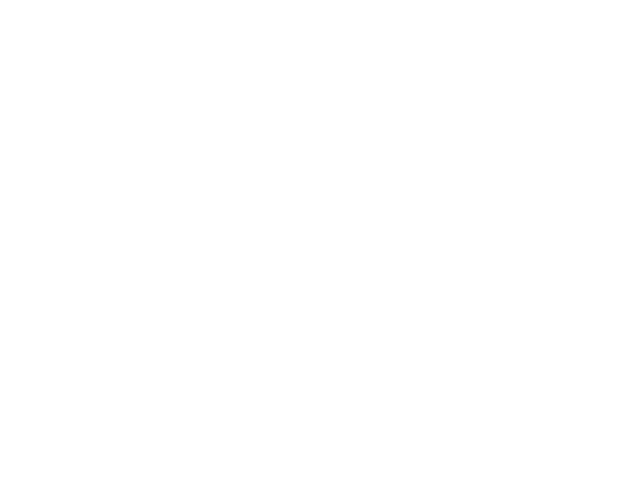
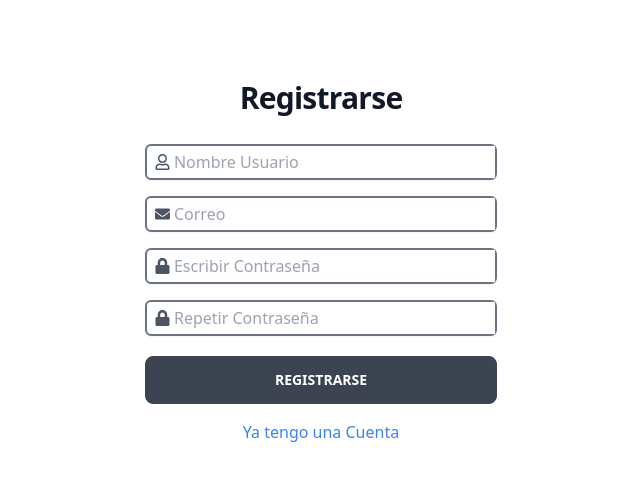
Before and after one commit to AlbeTorres/Asisto, a React (Vite) app in the folder AsistoApp/: page /register in a window 1280 px wide. Before the commit this address had no page. Shown: the top 480 px of the page, without its empty margins (319-959 px from the left). Built offline with nearby package versions, Linux system fonts and the light colour scheme.

Commit message:
creado auth

```diff
--- /dev/null
+++ b/AsistoApp/src/Pages/auth/Login.jsx
@@ -0,0 +1,117 @@
+import React, { useState, useContext, useEffect } from "react";
+import { Link, useNavigate } from "react-router-dom";
+import { FaLock, FaUser, FaEnvelope } from "react-icons/fa";
+import alertaContext from "../../context/alertaContext/alertaContext";
+import authContext from "../../context/authContext/authContext";
+
+const Login = () => {
+  const auxAlertaContext = useContext(alertaContext);
+  const { alerta, mostrarAlerta } = auxAlertaContext;
+
+  const AuthContext = useContext(authContext);
+  const { autenticado, mensaje, iniciarSesion, usuarioAutenticado } =
+    AuthContext;
+
+  const history = useNavigate();
+
+  useEffect(() => {
+    usuarioAutenticado();
+
+    if (autenticado) {
+      history("/");
+    }
+
+    if (mensaje) {
+      mostrarAlerta(mensaje.msg, mensaje.categoria);
+    }
+  }, [mensaje, autenticado]);
+
+  //state para inciar sesión
+  const [auth, setAuth] = useState({
+    email: "",
+    password: "",
+  });
+
+  //extraer email y password de auth
+  const { email, password } = auth;
+
+  //leer el email y password de los inputs
+  const onChange = (e) => {
+    setAuth({ ...auth, [e.target.name]: e.target.value });
+  };
+
+  //acción al submit el form
+  const onSubmit = (e) => {
+    e.preventDefault();
+
+    //validar campos
+    if (email.trim() === "" || password.trim() === "") {
+      mostrarAlerta("Todos los campos son obligatorios", "error");
+      return;
+    }
+
+    if (password.length < 8) {
+      mostrarAlerta("La contraseña debe contener más 8 caracteres", "error");
+      return;
+    }
+
+    //pasarlo al action
+    iniciarSesion({ email, password });
+  };
+
+  return (
+    <div className="max-w-sm mx-auto mt-20 px-10 w-4/5 min-w-fit">
+      {alerta ? (
+        <div className='text-xl  text-white rounded-md absolute right-4 text-center p-2 top-2 shadow-md bg-red-600'>{alerta.msg} </div>
+      ) : null}
+      <h2 className="text-center text-3xl text-gray-900 font-sans font-extrabold tracking-tight">
+        Inicia sesión
+      </h2>
+
+      <form className="grid grid-cols-1  mt-5" onSubmit={onSubmit}>
+        <div className="my-2 flex items-center pl-1 border-2 border-gray-500 rounded-md shadow-sm ">
+          <FaEnvelope className="text-2xl p-1 text-gray-600"></FaEnvelope>
+          <input
+            className="py-1  w-full focus:outline-none"
+            type="email"
+            id="email"
+            name="email"
+            value={email}
+            onChange={onChange}
+            placeholder="Correo"
+          />
+        </div>
+        <div className="my-2 flex items-center pl-1 border-2 border-gray-500 rounded-md shadow-sm ">
+          <FaLock className="text-2xl p-1 text-gray-600"></FaLock>
+          <input
+           className="py-1  w-full focus:outline-none"
+            type="password"
+            id="password"
+            name="password"
+            onChange={onChange}
+            value={password}
+            placeholder="Escribir Contraseña"
+          />
+        </div>
+
+        <input className="btn mt-3" type="submit" value="Iniciar sesión" />
+
+        <label className="mx-auto mt-4">
+          <input
+            className="mr-1"
+            type="checkbox"
+            id="cbox1"
+            value="first_checkbox"
+          />
+          Recuérdame
+        </label>
+
+        <Link to={"/register"} className="text-center  mt-4 text-blue-500">
+          Olvidé mi contraseña
+        </Link>
+      </form>
+    </div>
+  );
+};
+
+export default Login;
--- /dev/null
+++ b/AsistoApp/src/Pages/auth/Register.jsx
@@ -0,0 +1,146 @@
+import React,{useState, useContext, useEffect} from 'react'
+import {Link, useNavigate} from 'react-router-dom';
+import { FaRegUser,FaLock, FaEnvelope } from 'react-icons/fa';
+import alertaContext from '../../context/alertaContext/alertaContext';
+import authContext from '../../context/authContext/authContext';
+import '../../index.css';
+
+const NuevaCuenta = ()=>{
+
+    const history = useNavigate();
+
+    const auxAlertaContext = useContext(alertaContext);
+    const {alerta,mostrarAlerta}= auxAlertaContext;
+
+    const AuthContext = useContext(authContext);
+    const {autenticado,mensaje,registrarUsuario} = AuthContext;
+
+
+
+    useEffect(()=>{
+
+    if (autenticado){
+    history('/');
+    }
+
+      if(mensaje){
+        mostrarAlerta(mensaje.msg, mensaje.categoria);
+   }
+
+     },[mensaje, autenticado]);
+
+
+
+    const [newUser, setNewuser]= useState({
+        nombre:"",
+        email:"",
+        password:"",
+        passwordTes:""
+    });
+
+    const {nombre,email,password,passwordTes}= newUser;
+
+
+    const onChange= e=>{
+        setNewuser({
+            ...newUser,
+            [e.target.name]:e.target.value
+        })
+
+
+    }
+    const onSubmit= e=>{
+        e.preventDefault();
+
+         //validar campos vacios
+         if(email.trim() ==='' || password.trim() ===''|| passwordTes.trim()===''|| nombre.trim()==='' ){
+
+             mostrarAlerta('Todos los campos son obligatorios', 'error')
+             return;
+         }
+
+         //validar contraseñas iguales
+         if(password!==passwordTes){
+             mostrarAlerta('La contraseñas no coinciden', 'error')
+             return;
+
+         }
+
+
+
+        if(password.length<8){
+            mostrarAlerta('La contraseña debe contener más 8 caracteres', 'error')
+            return;
+        }
+
+     registrarUsuario({nombre,email,password})
+    }
+
+    return (
+        <div className='max-w-sm mx-auto mt-20 px-4 w-4/5 min-w-fit mecagoentumadre '>
+             {alerta ? (<div className={`alerta ${alerta.categoria}`}>{alerta.msg} </div>) : null}
+
+            <h2 className='text-center text-3xl text-gray-900 font-sans font-extrabold tracking-tight' >Registrarse</h2>
+
+            <form className="grid grid-cols-1 mt-5" onSubmit={onSubmit}>
+
+                <div  className="my-2 flex items-center pl-1 border-2 border-gray-500 rounded-md shadow-sm ">
+                    <FaRegUser className="text-2xl p-1 text-gray-600"></FaRegUser>
+                    <input
+                        className="py-1  w-full focus:outline-none"
+                        type={"text "}
+                        name='nombre'
+                        value={nombre}
+                        onChange={onChange}
+                        placeholder={"Nombre Usuario"}
+                    />
+                </div>
+
+                <div className="my-2 flex items-center pl-1 border-2 border-gray-500 rounded-md shadow-sm ">
+                    <FaEnvelope className="text-2xl p-1 text-gray-600"></FaEnvelope>
+                    <input className="py-1  w-full focus:outline-none"
+                        type="email"
+                        id="email"
+                        name="email"
+                        value={email}
+                        onChange={onChange}
+                        placeholder="Correo" />
+
+                </div>
+                <div className="my-2 flex items-center pl-1 border-2 border-gray-500 rounded-md shadow-sm ">
+                    <FaLock className="text-2xl p-1 text-gray-600"></FaLock>
+                    <input className="py-1  w-full focus:outline-none"
+                        type="password"
+                        id="password"
+                        name="password"
+                        onChange={onChange}
+                        value={password}
+                        placeholder="Escribir Contraseña" />
+                </div>
+
+                <div className="my-2 flex items-center pl-1 border-2 border-gray-500 rounded-md shadow-sm ">
+                    <FaLock className="text-2xl p-1 text-gray-600"></FaLock>
+                    <input className="py-1  w-full focus:outline-none"
+                        type="password"
+                        id="passwordtes"
+                        name="passwordTes"
+                        onChange={onChange}
+                        value={passwordTes}
+                        placeholder="Repetir Contraseña" />
+                </div>
+
+
+
+                <input className="btn mt-3"
+                type="submit" value='Registrarse'/>
+
+                <Link to={"/login"} className= "text-center mt-4 text-blue-500">Ya tengo una Cuenta</Link>
+            </form>
+
+
+
+        </div>
+    );
+}
+
+export default NuevaCuenta;
--- a/AsistoApp/src/routes/Rutas.jsx
+++ b/AsistoApp/src/routes/Rutas.jsx
@@ -1,6 +1,8 @@
 import React from "react";
 
 import { Routes, Route, Navigate } from "react-router-dom";
+import Login from "../Pages/auth/Login";
+import NuevaCuenta from "../Pages/auth/Register";
 import Home from "../Pages/Home";
 import TrabajadorMenu from "../Pages/TrabajadorMenu";
 
@@ -10,6 +12,8 @@ const Rutas = () => {
       <Routes>
         <Route exact path="/" element={<Home />} />
         <Route exact path="/trabajadores" element={<TrabajadorMenu />} />
+        <Route exact path="/login" element={<Login />} />
+        <Route exact path="/register" element={<NuevaCuenta />} />
       </Routes>
     </div>
   );
```
